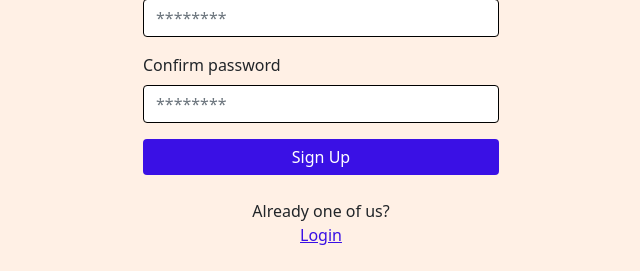
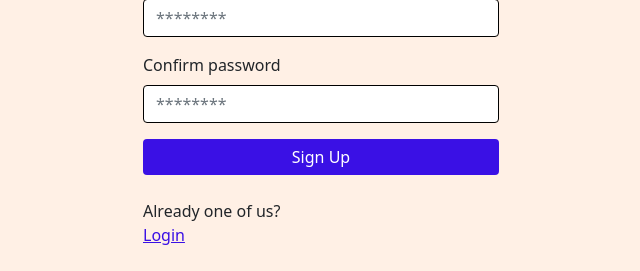
Before and after one commit to Alvin-21/is-project-main, a PHP site: page /register.php in a window 1280 px wide. Shown: the part 685-956 px from the top of the page, without its empty margins (319-959 px from the left). Run offline with PHP 8.4, Linux system fonts and the light colour scheme.

Commit message:
Change text alignment.

```diff
--- a/register.php
+++ b/register.php
@@ -79,7 +79,7 @@
 									<button type="submit" name="reg_user" class="btn form-control btn-primary rounded submit px-3 btn-custom">Sign Up</button>
 								</div>
 							</form>
-							<div class="w-100 text-center my-4 text">
+							<div class="w-100 my-4 text">
 								<p class="mb-0">Already one of us?</p>
 								<a href="./login.php">Login</a>
 							</div>
```
